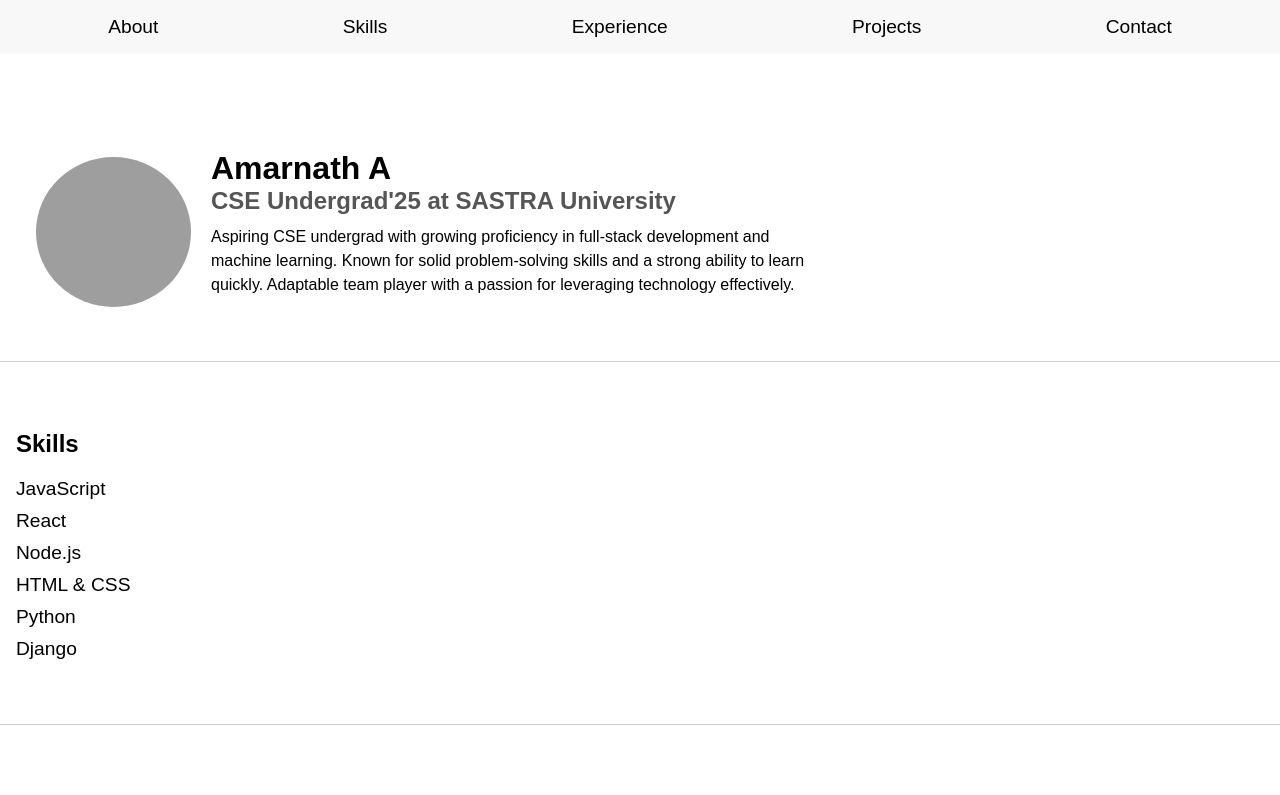
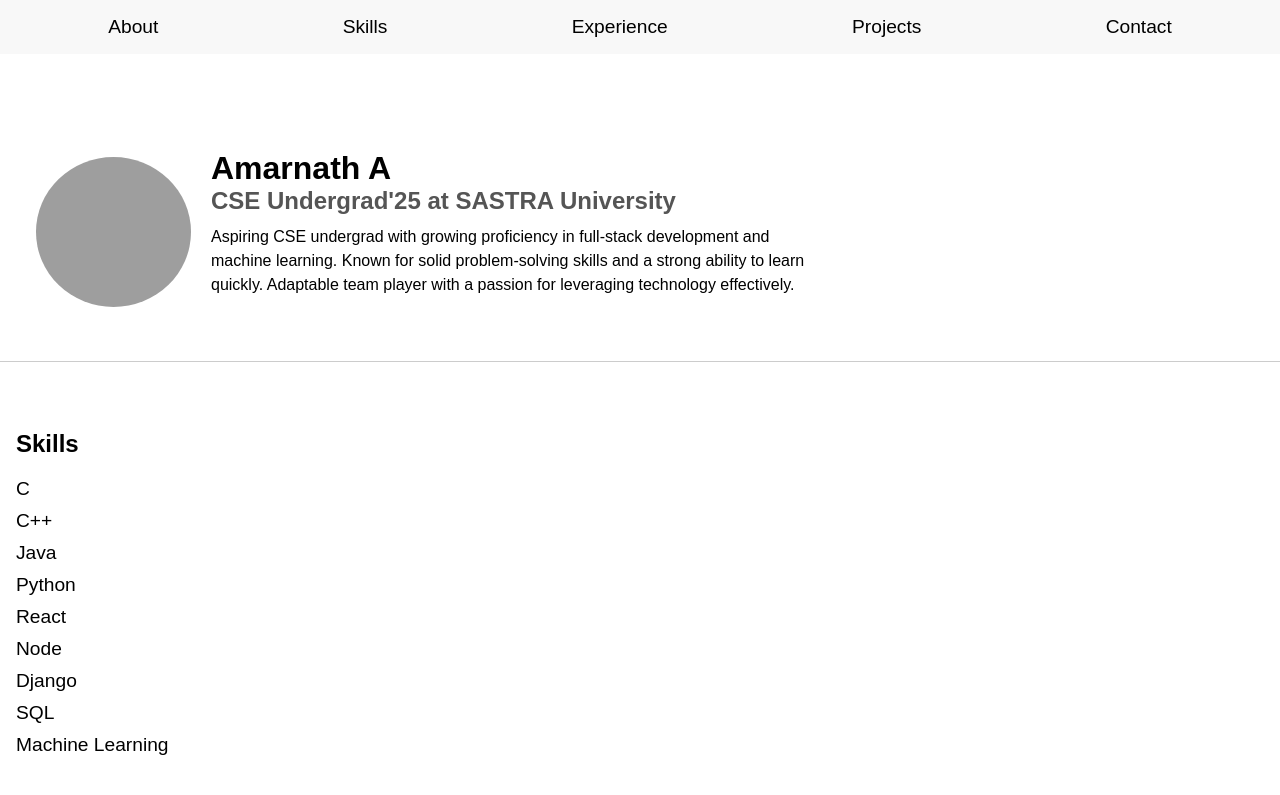
Before and after one commit to AmarnathAzhagesan/Portfolio, a React (Create React App) app: page / in a window 1280 px wide. Shown: the top 795 px of the page. Built offline with nearby package versions, Linux system fonts and the light colour scheme; grey boxes are pictures that could not be loaded.

Commit message:
Update Skills.js

```diff
--- a/src/Components/Skills/Skills.js
+++ b/src/Components/Skills/Skills.js
@@ -6,12 +6,15 @@
     <section id="skills">
       <h2>Skills</h2>
       <ul className="skills-list">
-        <li>JavaScript</li>
+        <li>C</li>
+        <li>C++</li>
+        <li>Java</li>
+        <li>Python</li>
         <li>React</li>
-        <li>Node.js</li>
-        <li>HTML & CSS</li>
-        <li>Python</li>
+        <li>Node</li>
         <li>Django</li>
+        <li>SQL</li>
+        <li>Machine Learning</li>
       </ul>
     </section>
   );
```
